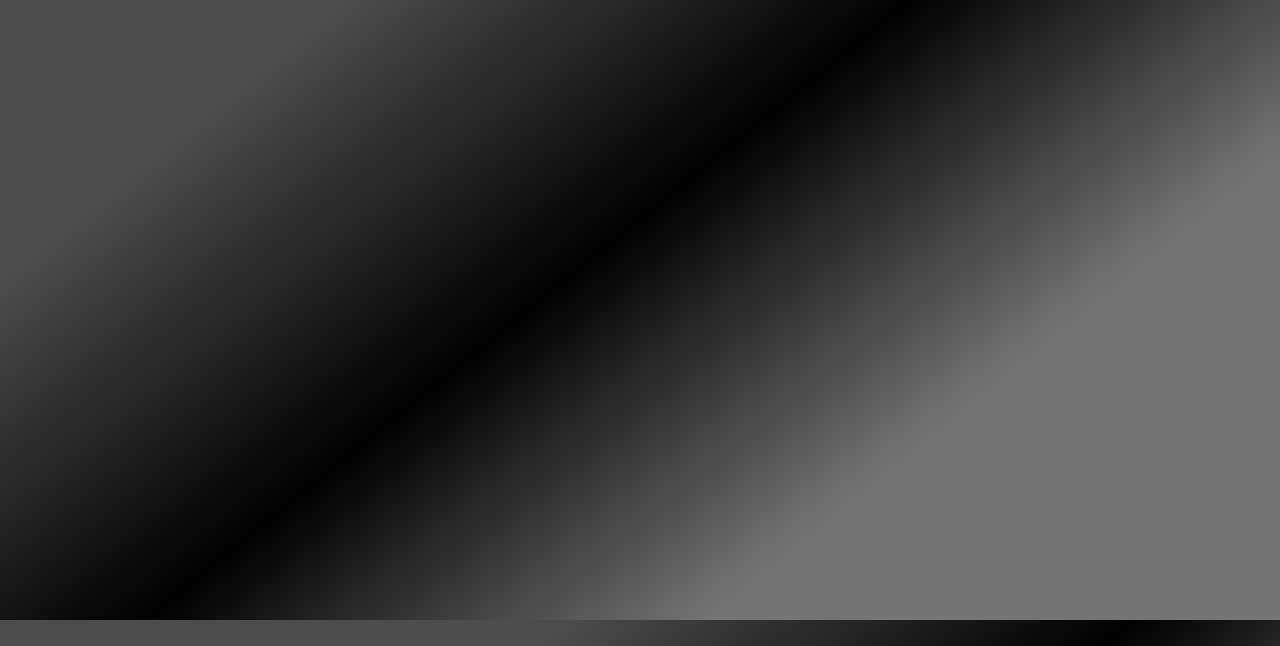
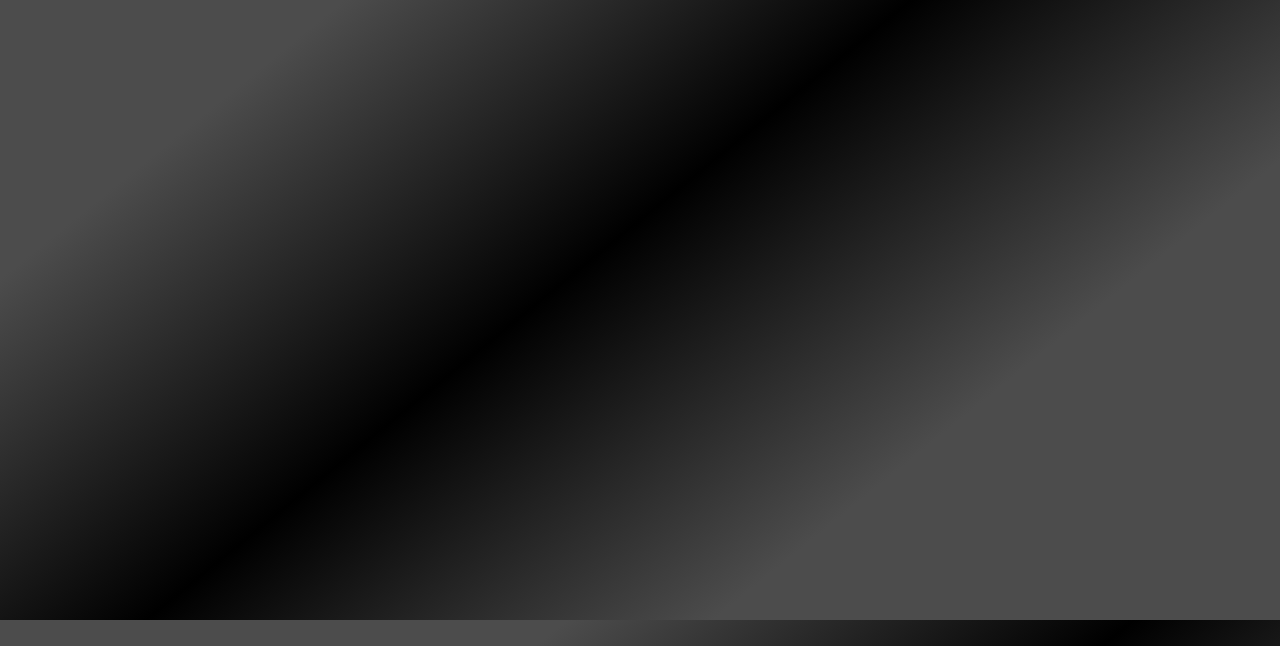
Before and after one commit to benrob0329/totallynotashadyweb.site, a plain HTML site: page index.html in a window 1280 px wide. Shown: the part 180-826 px from the top of the page. Drawn offline with Linux system fonts and the light colour scheme; a web font is replaced by a local one.

Commit message:
more background tweaks *sigh*

```diff
--- a/css/index.css
+++ b/css/index.css
@@ -12,7 +12,7 @@ html, body {
 
 body {
 	/* background: linear-gradient(141deg, #6d6d6d 0%, #383838 51%, #757575 75%); */
-	background: linear-gradient(141deg, #4c4c4c 25%, #000000 50%, #757575 75%);
+	background: linear-gradient(141deg, #4c4c4c 25%, #000000 50%, #4c4c4c 75%);
 }
 
 
```
